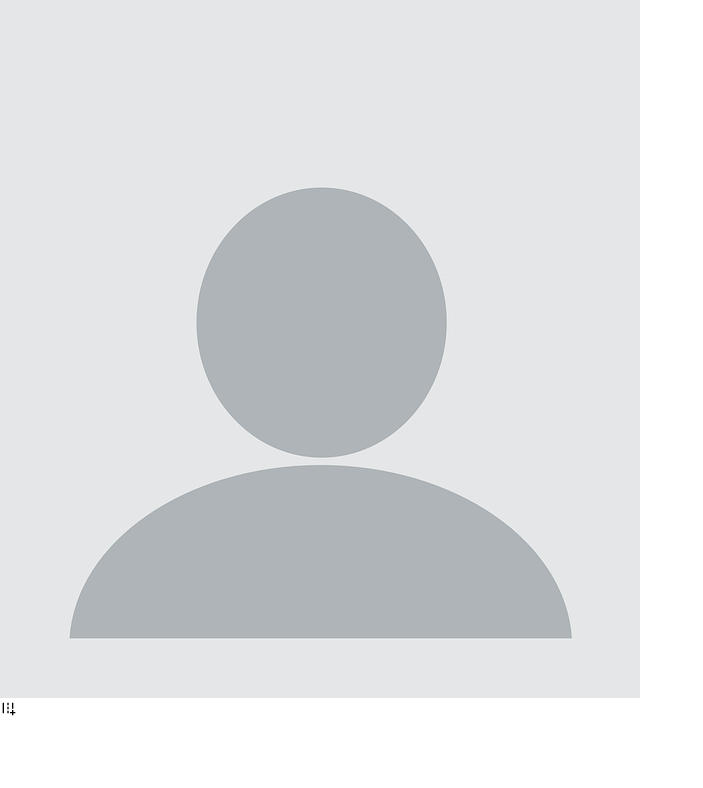
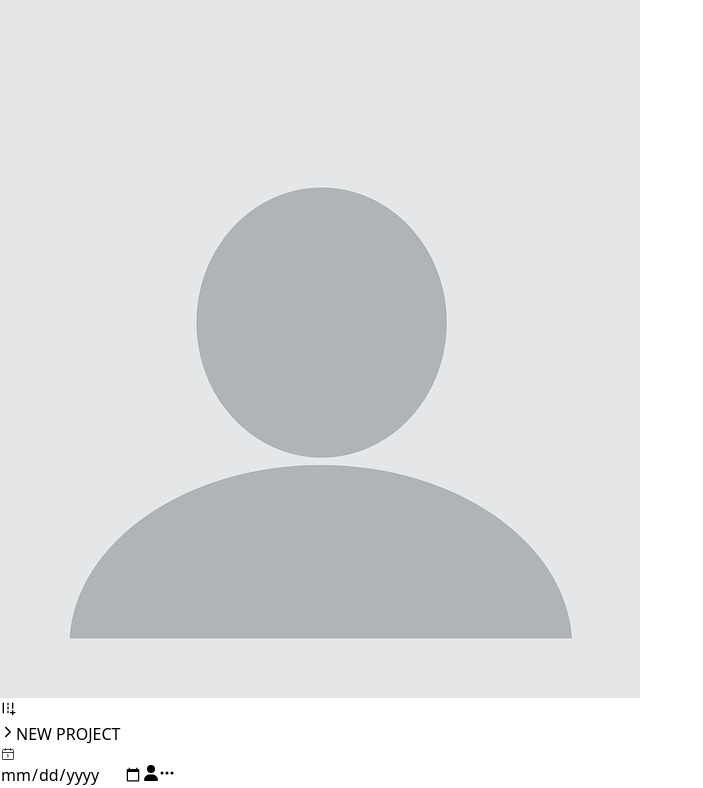
Before and after one commit to adnanhjoy/task-management, a React (Vite) app: page /projects/1 in a window 1280 px wide. Shown: the part 2518-3306 px from the top of the page, without its empty margins (0-703 px from the left). Before the commit the page ends 3240 px from the top, so only its background shows below. Built offline with nearby package versions, Linux system fonts and the light colour scheme.

Commit message:
add task

```diff
--- a/src/components/projectsTable/ProjectsTable.jsx
+++ b/src/components/projectsTable/ProjectsTable.jsx
@@ -1,14 +1,15 @@
 import React from 'react';
 import { HiOutlineArchiveBoxArrowDown, HiOutlineArchiveBoxXMark } from 'react-icons/hi2';
+import { Link } from 'react-router-dom';
 
 const ProjectsTable = ({ archive }) => {
     return (
         <div className='bg-white mt-5 rounded-md'>
             <div className='p-4 border-b last:border-none flex items-center justify-between hover:cursor-pointer'>
-                <div className='flex items-center gap-x-2'>
+                <Link to={`/projects/2`} className='flex items-center gap-x-2'>
                     <p className='h-2 w-2 bg-red-600 rounded-full'></p>
                     <h1 className='uppercase'>New Project</h1>
-                </div>
+                </Link>
                 {archive === 'archive' ? <HiOutlineArchiveBoxXMark className='text-red-500' /> : <HiOutlineArchiveBoxArrowDown />}
             </div>
             <div className='p-4 border-b last:border-none flex items-center justify-between hover:cursor-pointer'>
--- /dev/null
+++ b/src/components/task/AddTask.jsx
@@ -0,0 +1,23 @@
+import React from 'react';
+import { BsThreeDots } from 'react-icons/bs';
+import { CiCalendarDate } from 'react-icons/ci';
+import { FaUser } from 'react-icons/fa6';
+import { IoIosArrowForward } from 'react-icons/io';
+
+const AddTask = () => {
+    return (
+        <div className='flex items-center justify-between my-4'>
+            <button className='hover:bg-gray-200 p-1'><IoIosArrowForward /></button>
+            <input className='bg-[#f4f4f4] w-full px-2' defaultValue={'NEW PROJECT'} type="text" name="" id="" />
+            <label htmlFor="taskdate">
+                <CiCalendarDate />
+            </label>
+                <input className='hidden' type="date" name="" id="taskdate" />
+
+            <button className='hover:bg-gray-200 p-1 text-gray-400 hover:text-gray-500 rounded-full'><FaUser /></button>
+            <button className='hover:bg-gray-200 p-1 rounded-full'><BsThreeDots /></button>
+        </div>
+    );
+};
+
+export default AddTask;
--- a/src/pages/projectDetailsPage/ProjectDetailsPage.jsx
+++ b/src/pages/projectDetailsPage/ProjectDetailsPage.jsx
@@ -2,6 +2,7 @@ import { Tooltip } from 'antd';
 import React from 'react';
 import author from '../../assets/author.webp'
 import AssignMembersModal from '../../components/myTask/AssignMembersModal';
+import AddTask from '../../components/task/AddTask';
 
 const ProjectDetailsPage = () => {
     return (
@@ -24,6 +25,7 @@ const ProjectDetailsPage = () => {
                     <AssignMembersModal />
                 </div>
             </div>
+            <AddTask />
         </div>
     );
 };
```
